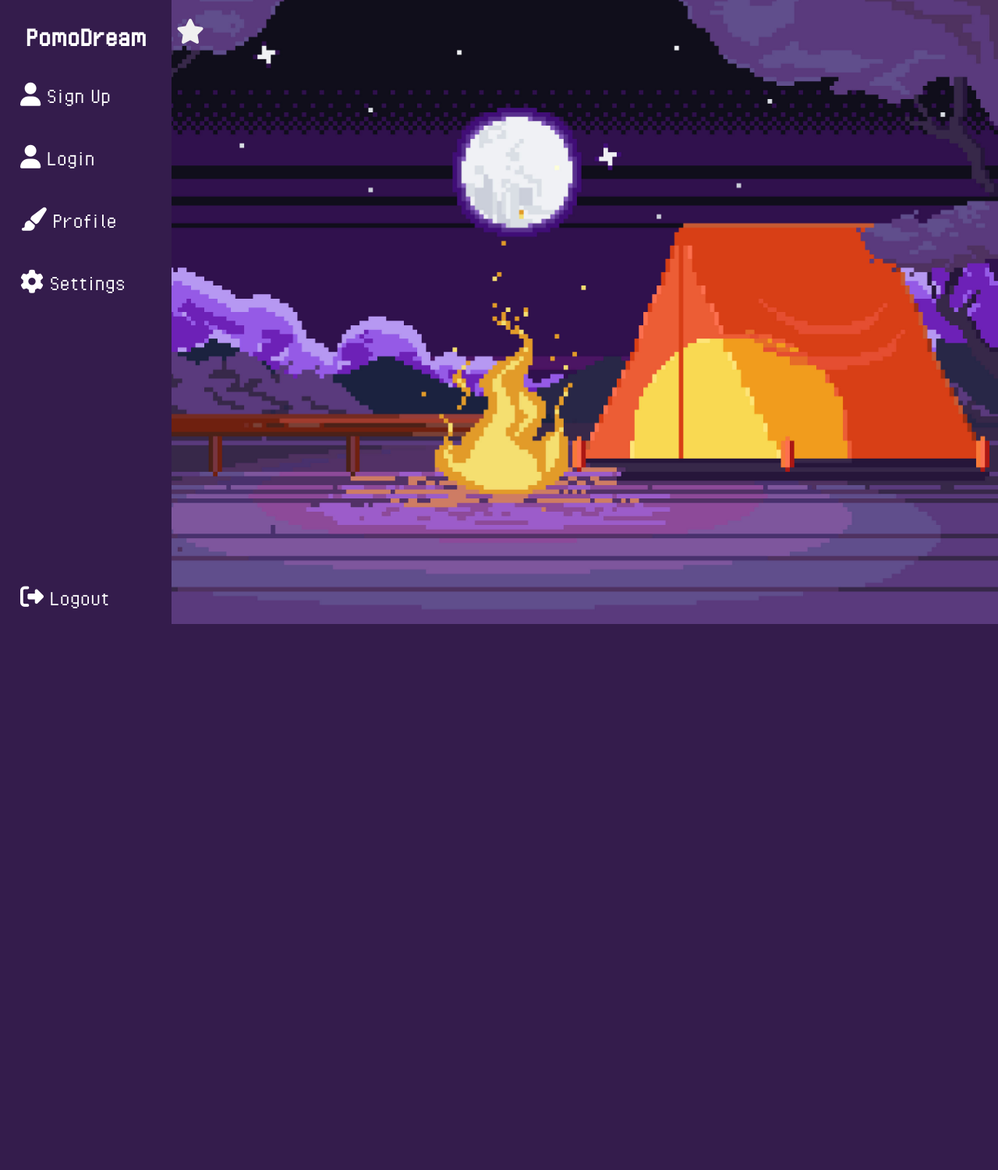
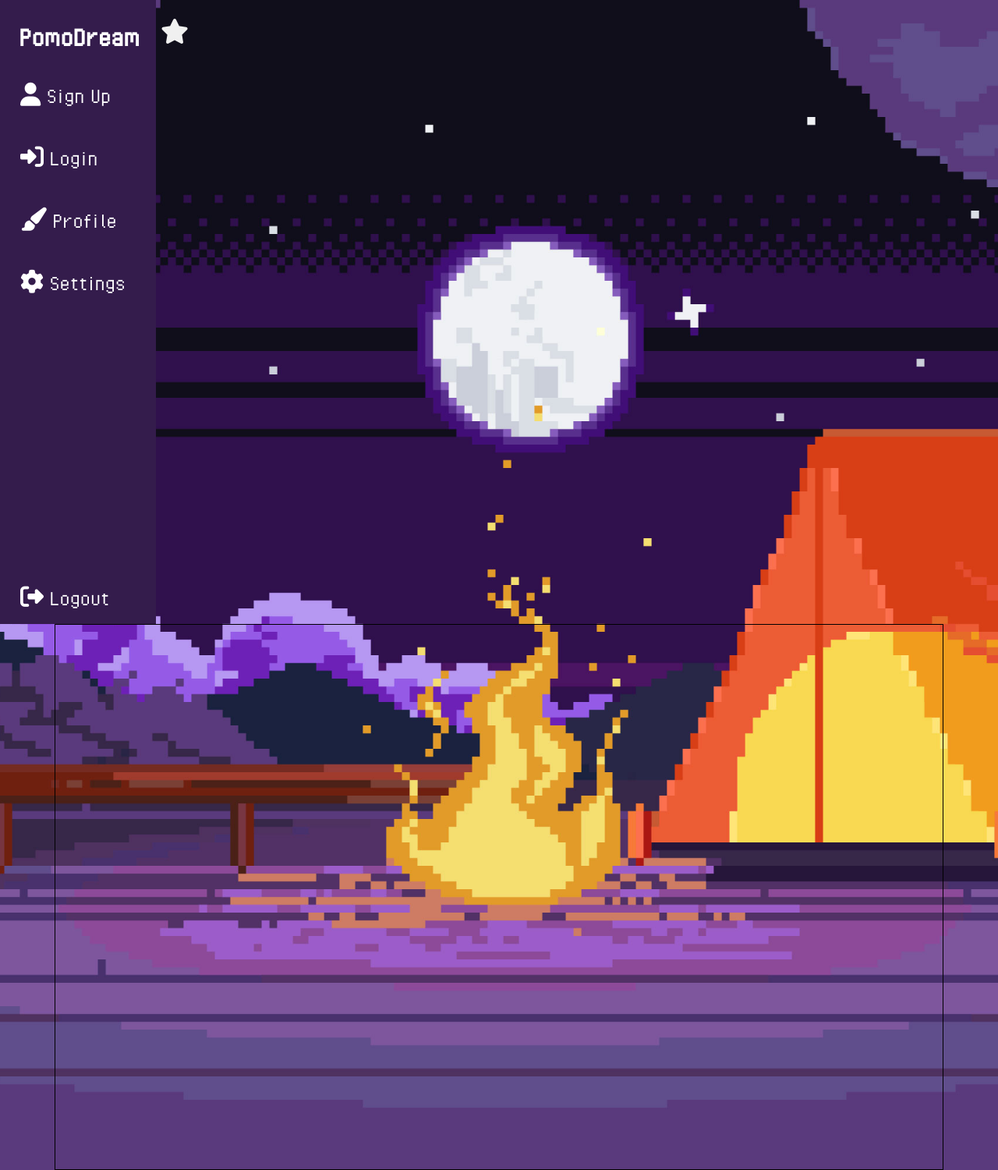
Before and after one commit to mimm1n/Pomo, a Flask app: page / in a window 1280 px wide. Shown: the whole page at 78% size. Before the commit the page ends 800 px from the top, so only its background shows below. Run offline with Flask 3, Linux system fonts and the light colour scheme; some libraries are stand-ins or nearby versions.

Commit message:
fixing a bit css

```diff
--- a/website/static/css/style.css
+++ b/website/static/css/style.css
@@ -10,6 +10,13 @@
   background-size: cover;
   background-position: center;
   background-repeat: no-repeat;
+}
+
+.container {
+  border: 1px solid #000;
+  height: 700px;
+  margin-left: 500px;
+  padding: 10px;
 }
 
 h1 {
@@ -38,16 +45,17 @@
 }
 
 #sidebar {
-  max-width: 220px;
-  min-width: 220px;
+  max-width: 200px;
+  min-width: 200px;
   transition: all 0.35s ease-in-out;
   display: flex;
   flex-direction: column;
   background-color: #341c4c;
+  position: relative;
 }
 
 #sidebar.collapsed {
-  margin-left: -220px;
+  margin-left: -200px;
 }
 
 .toggler-btn {
--- a/website/templates/base.html
+++ b/website/templates/base.html
@@ -43,8 +43,8 @@
               data-bs-toggle="modal"
               data-bs-target="#loginBackdrop"
             >
-              <i class="fa-solid fa-user"></i>
-              <span>Login</span>
+              <i class="fa-solid fa-right-to-bracket"></i>
+              <span> Login</span>
             </a>
           </li>
 
@@ -80,7 +80,7 @@
         </nav>
       </div>
     </div>
-    <!-- </div> -->
+
 
     <div class="container">{% block body %}{% endblock %}</div>
 
```
Also changed, not shown: instance/database.db (added).
